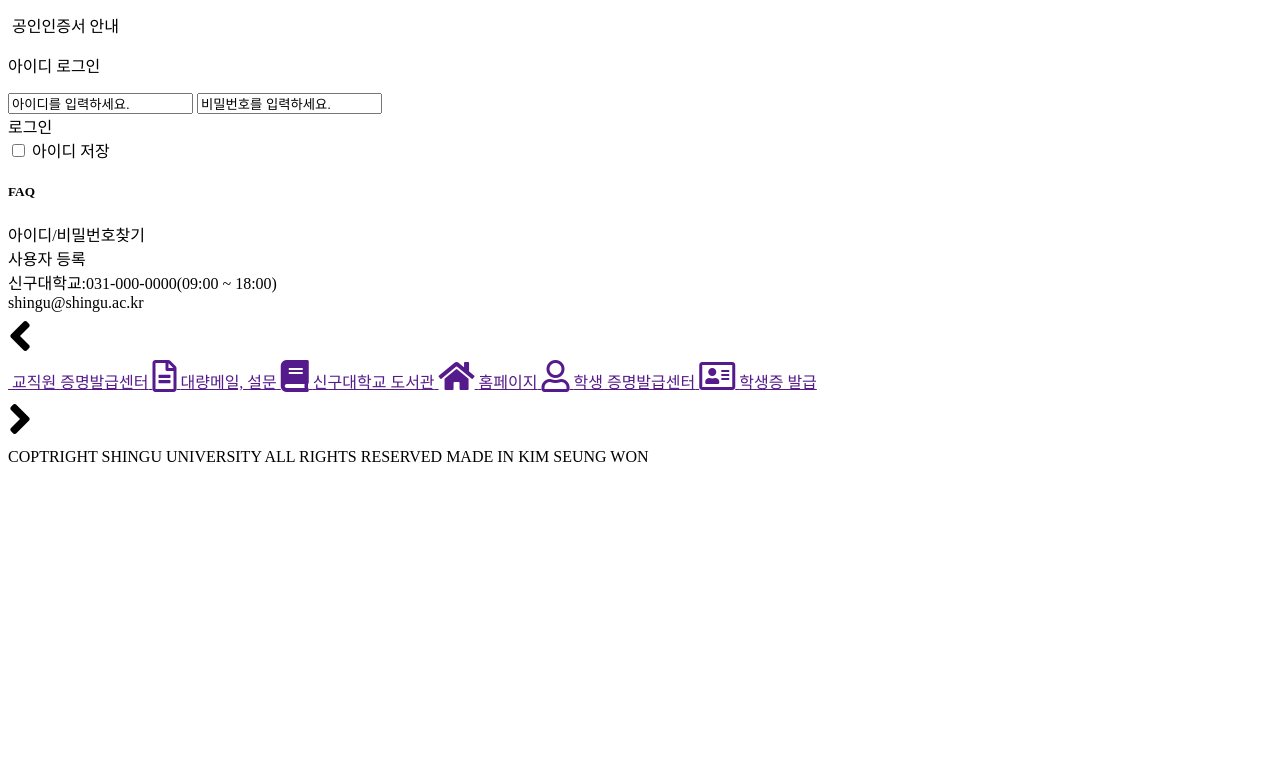
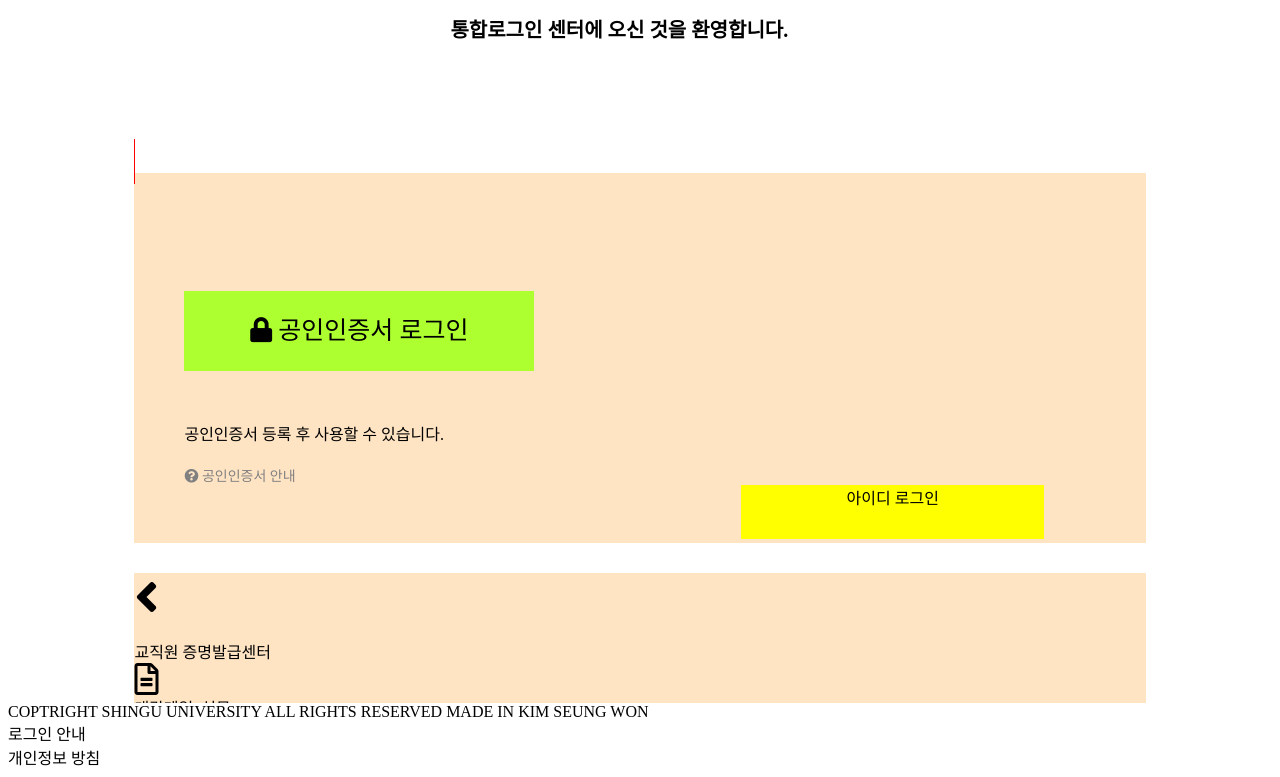
Before and after one commit to developSecurity/college-homepage-clone, a plain HTML site: page index.html in a window 1280 px wide. Shown: the part 141-918 px from the top of the page. Before the commit the page ends 800 px from the top, so only its background shows below. Drawn offline with Linux system fonts and the light colour scheme; some icons are missing.

Commit message:
css 처음부터 다시 초기화
여러가지 공백들과 아직 개념부족으로 많이 헷갈림 그래서 다시 초기화 하여 시작 ㅠㅠ

```diff
--- /dev/null
+++ b/css/header.css
@@ -0,0 +1,11 @@
+.title {
+    font-size: 50px;
+    display: flex;
+    padding-left: 25%;
+}
+
+.title_small {
+    font-size: 20px;
+    display:flex;
+    padding-left: 35%;
+}
--- /dev/null
+++ b/css/main.css
@@ -0,0 +1,60 @@
+.main_box {
+    /* display: inline-flex;
+    justify-items: center; */
+    background-color: bisque;
+    overflow: hidden;
+    display: block;
+    margin-left: auto;
+    margin-right: auto;
+    width: 80%;
+    height: 370px;
+    margin-top: 130px;
+
+}
+
+.id_security {
+    background-color: greenyellow;
+    font-size: 25px;
+    position: relative;
+    text-align: center;
+    vertical-align: middle;
+    line-height: 80px;
+    width: 350px;
+    height: 80px;
+    margin-top: 100px;
+    margin-left: 50px;
+}
+
+.id_login {
+    display: inline-block;
+    position: relative;
+    background-color: yellow;
+    width: 30%;
+    margin-left: 60%;
+    padding-bottom: 30px;
+    text-align: center;
+    vertical-align: middle;
+    margin-bottom: 50px;
+}
+
+.id_security-explanation {
+    margin-top: 50px;
+    margin-left: 50px;
+}
+
+.id_security-explanation_info {
+    font-size: 14px;
+    color: gray;
+    margin-left: 50px;
+    margin-top: 20px;
+}
+
+.vertical-line {
+    display: inline-block;
+    position: absolute;
+    top: 50%;
+    width: 1px;
+    height: 240px;
+    margin-top: -120px;
+    background-color: red;
+}
--- /dev/null
+++ b/css/navigation.css
@@ -0,0 +1,10 @@
+.swipe_box {
+    background-color: bisque;
+    overflow: hidden;
+    display: block;
+    margin-left: auto;
+    margin-right: auto;
+    width: 80%;
+    height: 130px;
+    margin-top: 30px;
+}
--- /dev/null
+++ b/css/style.css
@@ -0,0 +1,5 @@
+@import 'globals.css';
+@import 'navigation.css';
+@import 'header.css';
+@import 'footer.css';
+@import 'main.css';
--- a/index.html
+++ b/index.html
@@ -6,34 +6,41 @@
     <meta http-equiv="X-UA-Compatible" content="ie=edge">
     <title>신구대학교 인포21 - 로그인</title>
     <link rel="stylesheet" href="https://use.fontawesome.com/releases/v5.2.0/css/all.css">
+    <link rel="stylesheet" href="css/style.css">
 </head>
 <body>
 
     <!-- 제목 -->
 <header>
-    <div class="title">신구대학교 통합로그인센터</div>
-    <div class="title_small">통합로그인 센터에 오신 것을 환영합니다.</div>
+    <h2 class="title">신구대학교 통합로그인센터</h2>
+    <h4 class="title_small">통합로그인 센터에 오신 것을 환영합니다.</h4>
 </header>
 
 <!-- 메인화면 -->
 <main>
-  <section>
+  <section class="main_box">
       <img src="" alt="">
-      <div class="id_security">공인인증서 로그인</div>
-      <div>
-          <p class="id_security-explanation">공인인증서 등록 후 사용할 수 있습니다.</p>
-          <img src="" alt="">
+      <div class="id_security">
+        <i class="fas fa-lock fa-blogger"></i>
+        공인인증서 로그인
+      </div>
+
+      <div class="id_security-explanation">공인인증서 등록 후 사용할 수 있습니다.</div>
+      <div class="id_security-explanation_info">
+          <i class="fas fa-question-circle"></i>
             공인인증서 안내
       </div>
-
-      <p class="id_login-name">아이디 로그인</p>
-      <div class="id_login">
-          <input type="text" name="id_login-text" value="아이디를 입력하세요.">
-          <input type="text" name="passwd-text" value="비밀번호를 입력하세요.">
+      <div class="vertical-line" style="height: 45px;"></div>
+      <div class="id_login"> 아이디 로그인 </div>
+      <div class="id_login-window">
+          <input type="text" value="아이디를 입력하세요.">
+      </div>
+      <div class="passwd_login">
+          <input type="text" value="비밀번호를 입력하세요.">
       </div>
       <div class="id_login-box">로그인</div>
       <div>
-       <input type="checkbox" name="checkbox_id-storage">
+       <input type="checkbox" id="checkbox_id-storage">
        <label for="checkbox_id-storage">아이디 저장</label>
       </div>
        <div class="question">
@@ -50,44 +57,56 @@
   <nav class="swipe-animation">
     <div class="swipe_box">
 
-
         <div class="left-arrow ">
           <i class="fas fa-angle-left fa-3x"></i>
         </div>
 
-           <a href="">
+           <div class="staff-proof_center">
              <i class="fa"></i>
-             <span class="staff-proof-name">교직원 증명발급센터</span>
-           </a>
+           </div>
+           <div class="staff-proof_center">
+             <span class="staff-proof-text">교직원 증명발급센터</span>
+           </div>
 
-           <a href="">
+          <div class="big-mail_survey">
             <i class="far fa-file-alt fa-2x"></i>
-            <span class="big-mail_survey">대량메일, 설문</span>
-           </a>
+          </div>
+          <div class="big-mail_survey">
+            <span class="big_mail-text">대량메일, 설문</span>
+          </div>
 
-          <a href="">
-           <i class="fas fa-book fa-2x"></i>
-           <span class="library-name">신구대학교 도서관</span>
-          </a>
+           <div class="library">
+            <i class="fas fa-book fa-2x"></i>
+           </div>
+           <div class="library">
+            <span class="library-text">신구대학교 도서관</span>
+           </div>
 
-          <a href="">
+          <div class="shingu-homepage">
            <i class="fas fa-home fa-2x"></i>
-           <span class="singu-homepage">홈페이지</span>
-          </a>
+          </div>
+          <div class="shingu-homepage">
+           <span class="shingu-homepage-text">홈페이지</span>
+          </div>
 
-          <a href="">
+          <div class="college-student_center">
            <i class="far fa-user fa-2x"></i>
-           <span class="college-student">학생 증명발급센터</span>
-          </a>
+          </div>
+          <div class="college-student_center">
+           <span class="college-student_center-text">학생 증명발급센터</span>
+          </div>
 
-          <a href="">
+          <div class="college-student">
             <i class="far fa-address-card fa-2x"></i>
-            <span class="college-student">학생증 발급</span>
-          </a>
+          </div>
+          <div class="college-student">
+            <span class="college-student-text">학생증 발급</span>
+          </div>
 
           <div class="right-arrow fa-3x">
             <i class="fas fa-angle-right"></i>
           </div>
+
       </div>
     </div>
  </nav>
@@ -97,6 +116,12 @@
   <span class="make-introdution">
       COPTRIGHT SHINGU UNIVERSITY ALL RIGHTS RESERVED MADE IN KIM SEUNG WON
   </span>
+  <div class="login_introdution">
+    <span class="login_introdution-guid">로그인 안내</span>
+  </div>
+  <div class="user-info_introdution">
+    <span class="user-info_guid">개인정보 방침</span>
+  </div>
 </footer>
 </body>
 </html>
```
Also changed, not shown: css/footer.css (added), css/globals.css (added), register.html (added).
